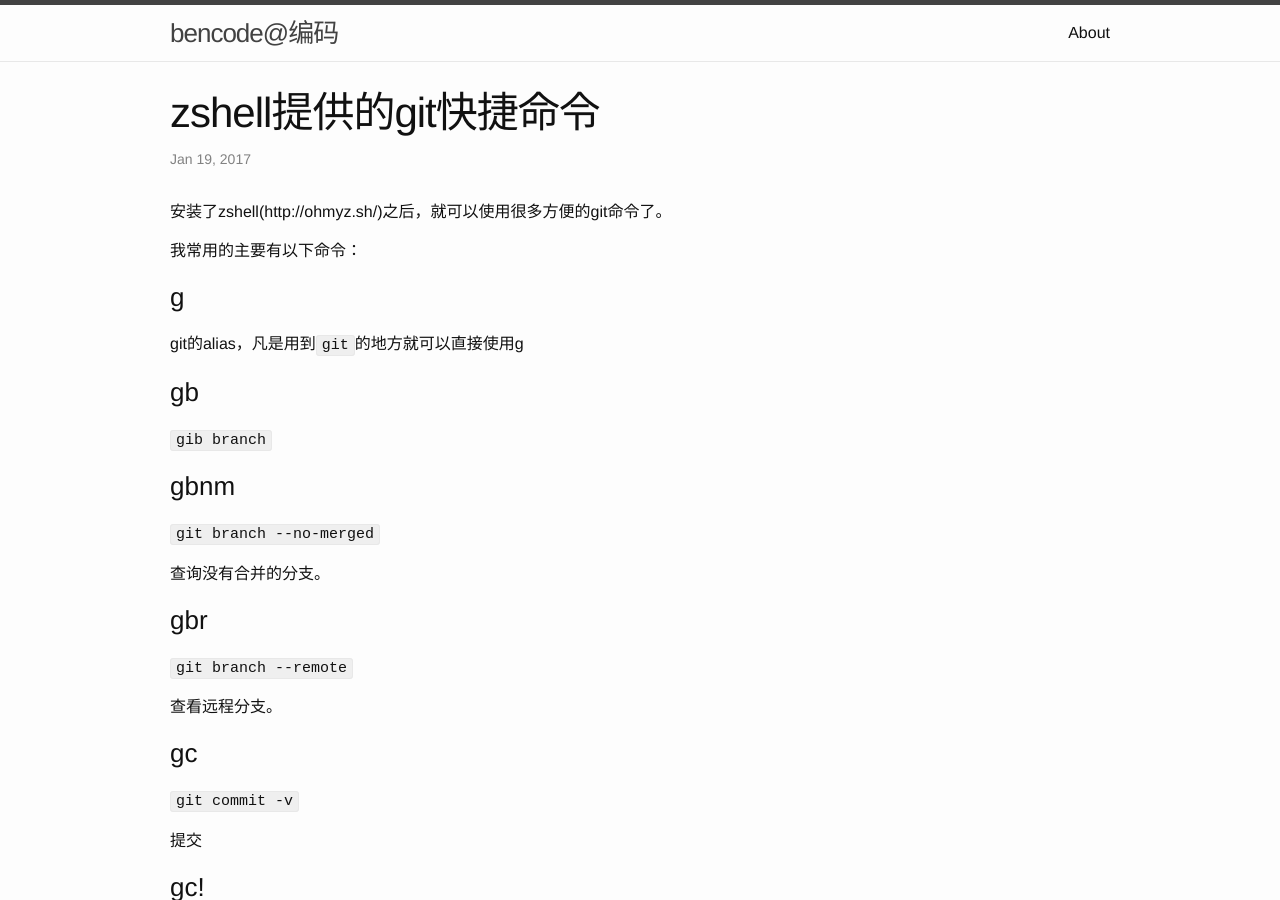
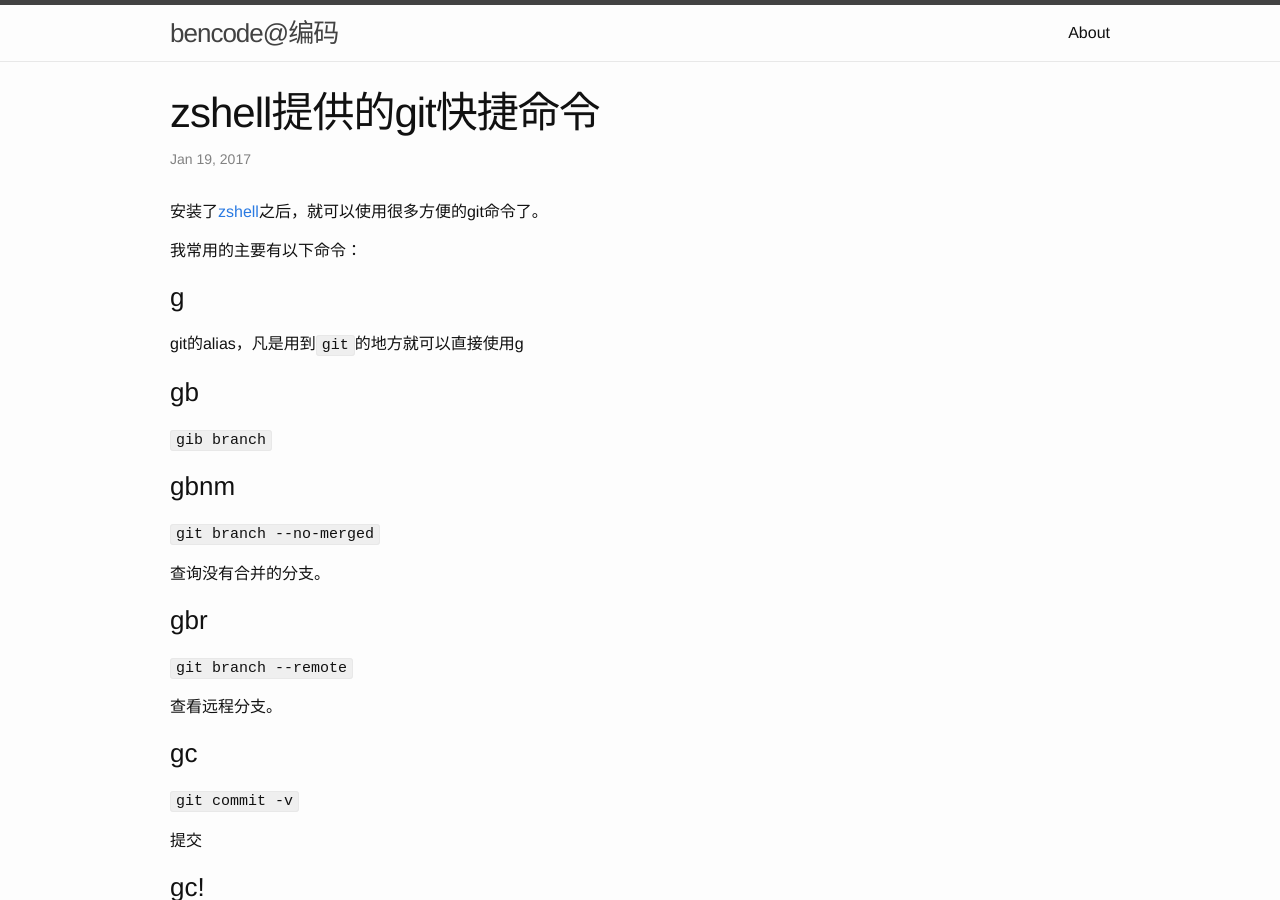
Before and after one commit to bencode/bencode.github.io, a Jekyll site: the page built from _posts/git/2017-01-19-zsh.md, in a window 1280 px wide and 900 px high. Built offline with Jekyll 4.4.1, drawn with Linux system fonts in a browser that asks for light colours; Markdown is read by kramdown in place of the engine named in the settings; comment, search, counter and statistics services are not loaded; some of the changed lines change nothing that is shown.

Commit message:
update style

```diff
--- a/_posts/git/2017-01-19-zsh.md
+++ b/_posts/git/2017-01-19-zsh.md
@@ -4,7 +4,7 @@ title: zshell提供的git快捷命令
 categories: git
 ---
 
-安装了zshell(http://ohmyz.sh/)之后，就可以使用很多方便的git命令了。
+安装了[zshell](http://ohmyz.sh/)之后，就可以使用很多方便的git命令了。
 
 我常用的主要有以下命令：
 
```
